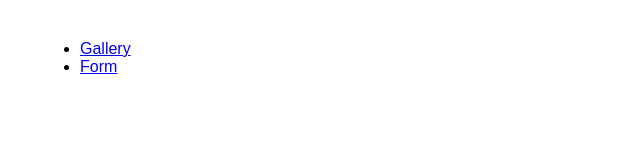
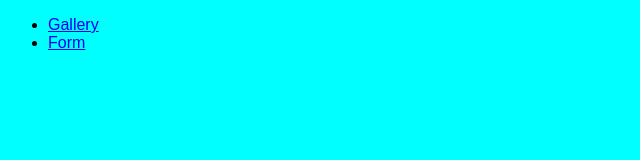
Before and after one commit to upamoba/goit-js-hw-09, a website built with Vite: page src/index.html in a window 1280 px wide. Shown: the whole page, without its empty margins (0-640 px from the left). Built offline with nearby package versions, Linux system fonts and the light colour scheme.

Commit message:
update style.css

```diff
--- a/src/css/styles.css
+++ b/src/css/styles.css
@@ -1,6 +1,6 @@
 body {
   font-family: Arial, sans-serif;
-  margin: 40px;
+  background-color: aqua;
 }
 .gallery {
   display: flex;
```
